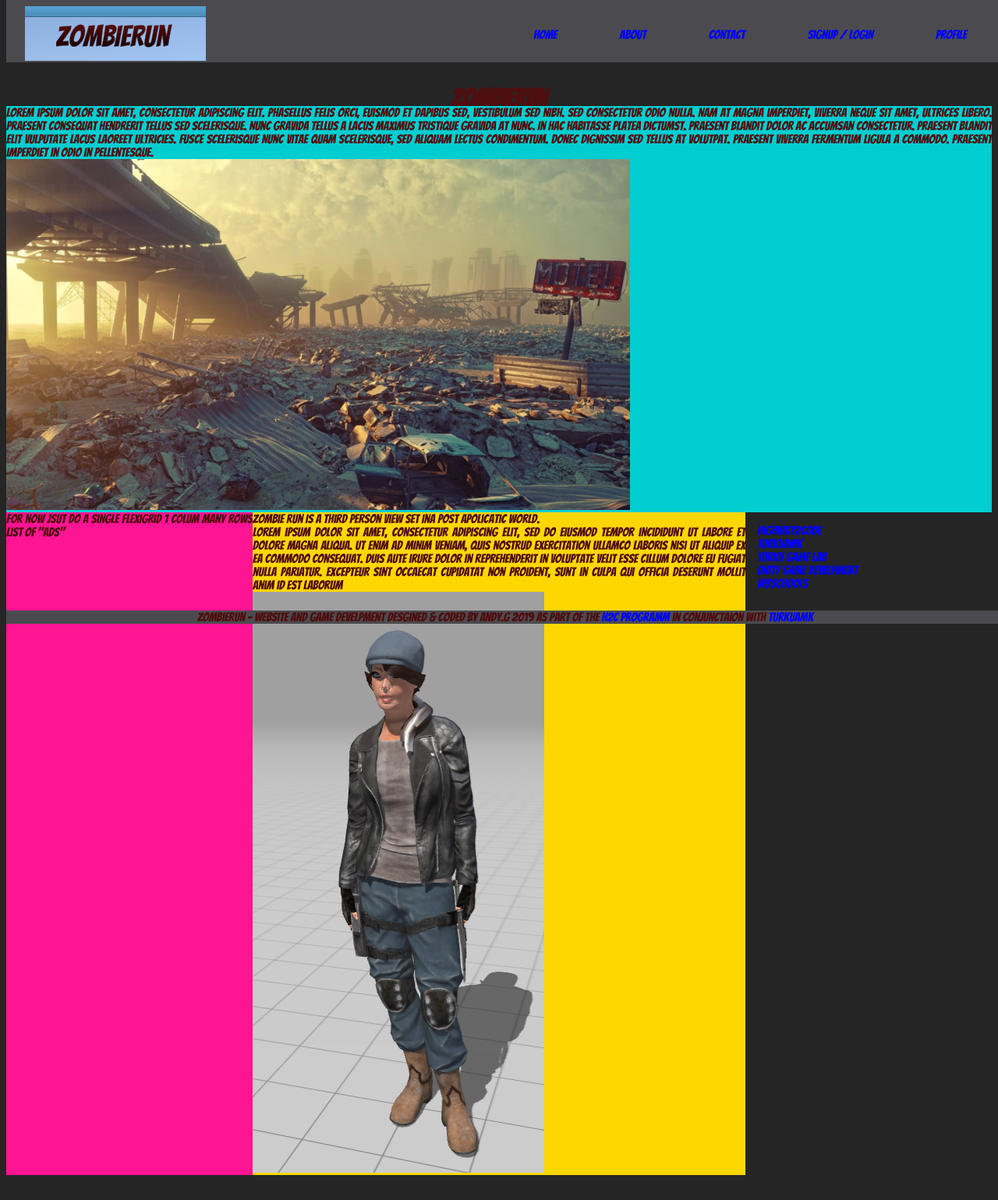
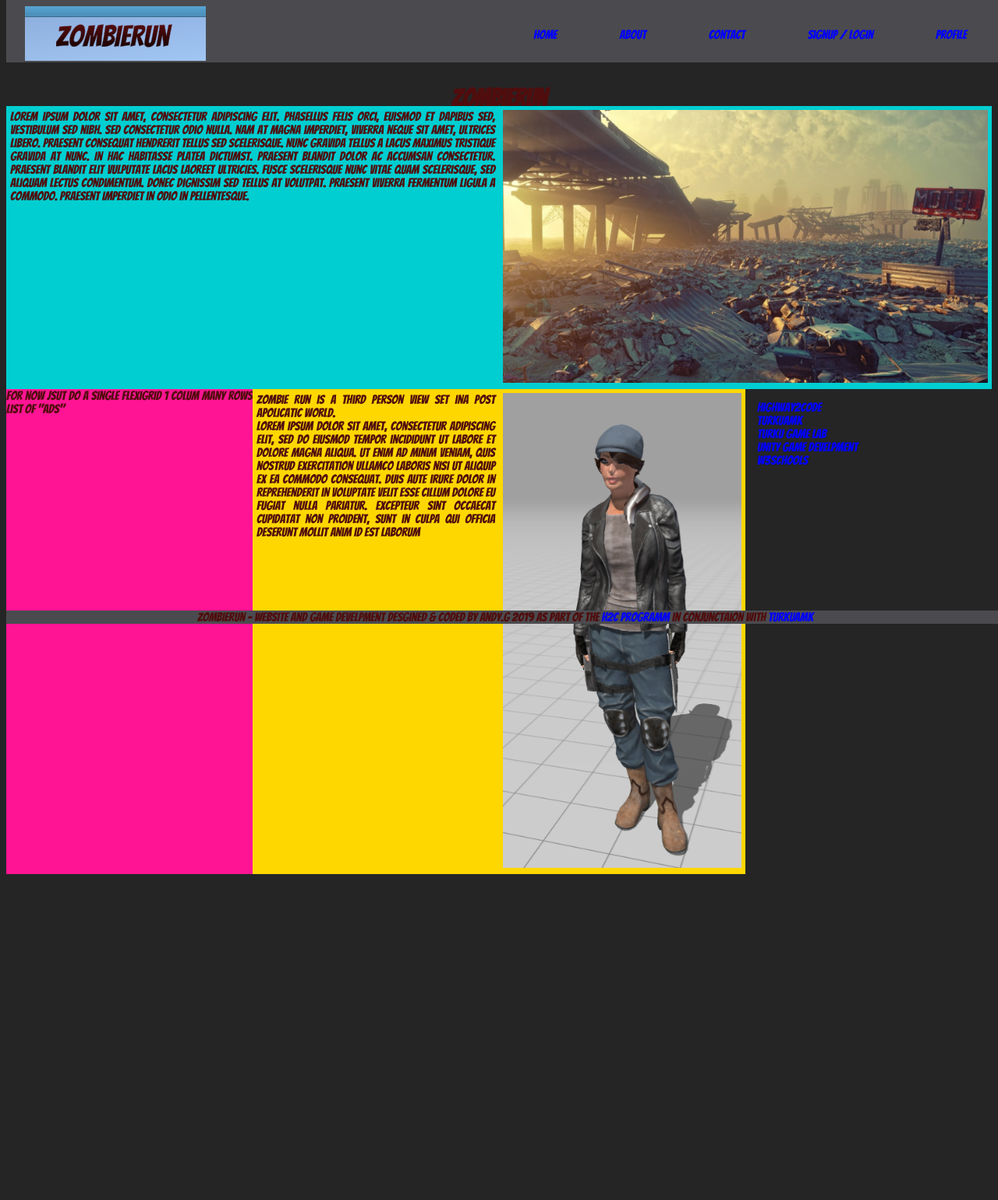
Before and after one commit to agdod/ZombieRun_webSite, a PHP site: page / in a window 1280 px wide. Shown: the whole page at 78% size. After the commit the page ends 1121 px from the top, so only its background shows below. Run offline with PHP 8.4, Linux system fonts and the light colour scheme.

Commit message:
class text_content, img_content renamed

```diff
--- a/index.php
+++ b/index.php
@@ -18,14 +18,14 @@
             </div>
             <div id="main">
                 <div class="content">
-                    <div class="text_content">
+                    <div class="content-50">
                     Lorem ipsum dolor sit amet, consectetur adipiscing elit. Phasellus felis orci, euismod et dapibus sed, vestibulum sed nibh.
                     Sed consectetur odio nulla. Nam at magna imperdiet, viverra neque sit amet, ultrices libero. Praesent consequat hendrerit tellus sed scelerisque.
                     Nunc gravida tellus a lacus maximus tristique gravida at nunc. In hac habitasse platea dictumst. Praesent blandit dolor ac accumsan consectetur.
                     Praesent blandit elit vulputate lacus laoreet ultricies. Fusce scelerisque nunc vitae quam scelerisque, sed aliquam lectus condimentum.
                     Donec dignissim sed tellus at volutpat. Praesent viverra fermentum ligula a commodo. Praesent imperdiet in odio in pellentesque.
                     </div>
-                    <div class="img_content">
+                    <div class="content-50">
                         <img src="/img/apocalipse.png" alt="Post world apocalipse">
                     </div>
                 </div>
@@ -40,14 +40,14 @@
             </div>
             <div id="subSectionExtra">
                 <div class="content">
-                    <div class="text_content">
+                    <div class="content-50">
                         Zombie run is a third person view set ina  post apolicatic world. <br>
                         Lorem ipsum dolor sit amet, consectetur adipiscing elit, sed do eiusmod tempor incididunt ut labore et dolore magna aliqua.
                         Ut enim ad minim veniam, quis nostrud exercitation ullamco laboris nisi ut aliquip ex ea commodo consequat.
                         Duis aute irure dolor in reprehenderit in voluptate velit esse cillum dolore eu fugiat nulla pariatur.
                         Excepteur sint occaecat cupidatat non proident, sunt in culpa qui officia deserunt mollit anim id est laborum
                     </div>
-                    <div class="img_content">
+                    <div class="content-50">
                         <img src="/img/mainCharacter.png" alt text=" main character">
                     </div>
                 </div>
```
